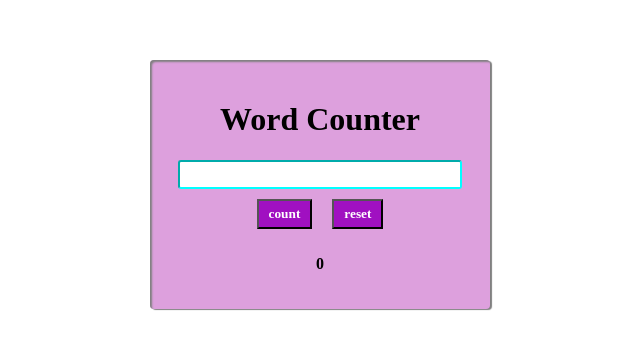
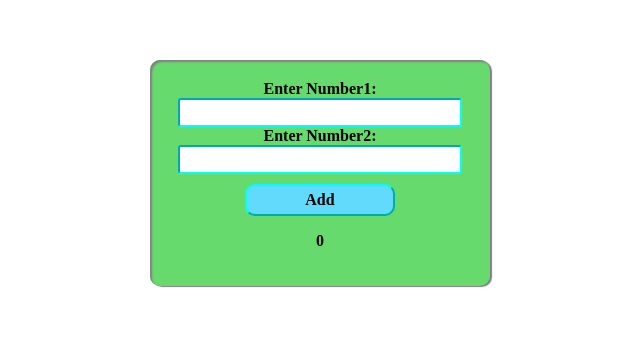
Before and after one commit to Kavya-gopi/ReactJs, a React (Create React App) app in the folder react-intro/: page / in a window 1280 px wide. Shown: the part 150-498 px from the top of the page, without its empty margins (320-960 px from the left). Built offline with nearby package versions, Linux system fonts and the light colour scheme.

Commit message:
Addition Using ReactJs

```diff
--- a/react-intro/src/App.css
+++ b/react-intro/src/App.css
@@ -57,6 +57,38 @@
   color: #61dafb;
 }
 
+.additionBox{
+  background-color: rgb(102, 218, 108);
+  width: 300px;
+  padding: 20px;
+  font-family: cursive;
+  margin: 20px auto;
+  margin-top: 25vh;
+  border-radius: 10px;
+  box-shadow: inset 2px 2px 2px gray, 2px 1px 1px grey;
+
+}
+
+.additionBox button{
+  width: 50%;
+  margin-top: 10px;
+  padding:5px 0;
+  font-family: cursive;
+  font-size: 1em;
+  font-weight: 800;
+  background-color: #61dafb;
+  border-color: aqua;
+  border-radius: 10px;
+}
+
+.additionBox input{
+  width: 90%;
+  padding: 5px;
+  border-radius: 3px;
+  border-color: aqua;
+
+}
+
 @keyframes App-logo-spin {
   from {
     transform: rotate(0deg);
--- a/react-intro/src/index.js
+++ b/react-intro/src/index.js
@@ -18,6 +18,7 @@ import Input from './useStatePropsExer/input';
 import Counter from './useStatePropsExer/Counter';
 import Toggle from './useStatePropsExer/Toggle';
 import CountWord from './useStatePropsExer/wordCounter';
+import Addition from './useStatePropsExer/Addition';
 
 function ReactIntro(){
   return(
@@ -44,7 +45,8 @@ root.render(
     {/* <Input/> */}
     {/* <Counter/> */}
     {/* <Toggle></Toggle> */}
-    <CountWord></CountWord>
+    {/* <CountWord></CountWord> */}
+    <Addition/>
   </React.StrictMode>
 );
 
--- /dev/null
+++ b/react-intro/src/useStatePropsExer/Addition.js
@@ -0,0 +1,27 @@
+import { useState } from "react"
+
+function Addition(){
+    const [input1,setInput1] = useState('');
+    const [input2,setInput2] = useState('');
+    const [ans,setAns] = useState(0);
+
+    const add = ()=>{
+        setAns(Number(input1)+Number(input2))
+        setInput1('');
+        setInput2('');
+    }
+    return(<>
+      <div className="additionBox">
+        Enter Number1:
+        <input type="text" value={input1} onChange={(e)=>setInput1(e.target.value)}></input>
+        <br></br>
+        Enter Number2:
+        <input type="text" value={input2} onChange={(e)=>setInput2(e.target.value)}></input>
+        <br></br>
+        <button onClick={add}>Add</button>
+        <p>{ans}</p>
+      </div>
+    </>)
+}
+
+export default Addition;
```
